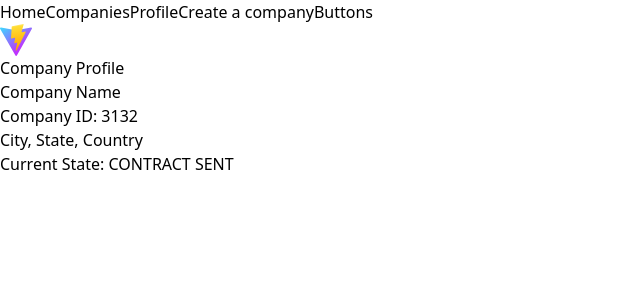
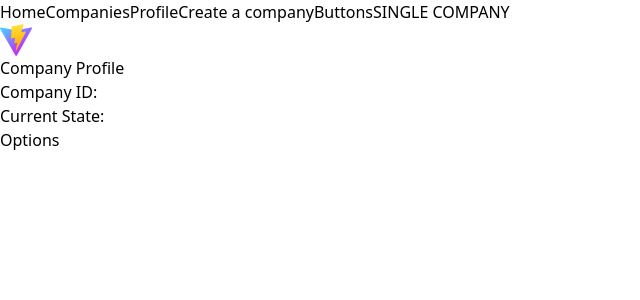
Before and after one commit to martinsalinas0/simple-hubspot-frontend, a React (Vite) app: page /companyProfile in a window 1280 px wide. Shown: the top 300 px of the page, without its empty margins (0-640 px from the left). Built offline with nearby package versions, Linux system fonts and the light colour scheme.

Commit message:
update companycard to include props and dropdown menu

```diff
--- a/src/App.tsx
+++ b/src/App.tsx
@@ -47,6 +47,7 @@ const App: React.FC = () => {
                   Create a company
                 </button>
                 <Link to="/buttons">Buttons</Link>
+                <Link to="/companyProfile">SINGLE COMPANY</Link>
               </div>
             </div>
           </div>
--- a/src/components/common/CompanyCard.tsx
+++ b/src/components/common/CompanyCard.tsx
@@ -1,28 +1,97 @@
-import type React from "react";
-// import { Company } from "../../types/Company";
+import React, { useState, useRef, useEffect } from "react";
 
-const CompanyCard: React.FC = () => {
+interface CompProps {
+  name: string;
+  location: string;
+  _id: string;
+  status: string;
+}
+
+const CompanyCard: React.FC<CompProps> = ({ name, location, _id, status }) => {
+  const [menuOpen, setMenuOpen] = useState(false);
+  const menuRef = useRef<HTMLDivElement>(null);
+
+  useEffect(() => {
+    function handleClickOutside(event: MouseEvent) {
+      if (menuRef.current && !menuRef.current.contains(event.target as Node)) {
+        setMenuOpen(false);
+      }
+    }
+    document.addEventListener("mousedown", handleClickOutside);
+    return () => document.removeEventListener("mousedown", handleClickOutside);
+  }, []);
+
   return (
     <div className="flex w-full justify-center py-11">
-      <div className="rounded-2xl w-auto overflow-hidden bg-white shadow-lg p-6 max-w-md">
-        <div className="flex justify-center mb-4">
+      <div className="rounded-2xl w-full max-w-2xl overflow-visible bg-white shadow-lg p-10 relative">
+        <div className="flex justify-center mb-6">
           <img
-            src="/public/vite.svg"
+            src="/vite.svg"
             alt="company logo"
-            className="w-16 h-16 object-contain"
+            className="w-24 h-24 object-contain"
           />
         </div>
-        <h1 className="text-2xl font-bold mb-4 text-center">Company Profile</h1>
-        <h2 className="text-xl font-semibold mb-2">Company Name</h2>
-        <p className="text-gray-600 mb-2">Company ID: 3132</p>
-        <p className="text-gray-600 mb-4">City, State, Country</p>
-        <div className="border-t pt-4">
-          <h3 className="text-lg font-medium">
-            Current State:{" "}
-            <span className="italic text-gray-600 font-normal">
-              CONTRACT SENT
-            </span>
-          </h3>
+        <h1 className="text-3xl font-bold mb-6 text-center">Company Profile</h1>
+        <h2 className="text-2xl font-semibold mb-3">{name}</h2>
+        <p className="text-gray-600 mb-2 text-lg">Company ID: {_id}</p>
+        <p className="text-gray-600 mb-6 text-lg">{location}</p>
+
+        <div className="border-t pt-6 relative">
+          <div className="flex justify-between items-center">
+            <h3 className="text-xl font-medium">
+              Current State:{" "}
+              <span className="italic text-gray-600 font-normal">{status}</span>
+            </h3>
+            <button
+              className="text-base text-blue-600 underline"
+              onClick={() => setMenuOpen((prev) => !prev)}
+            >
+              Options
+            </button>
+          </div>
+
+          {menuOpen && (
+            <div
+              ref={menuRef}
+              className="absolute right-0 mt-2 w-64 origin-top-right rounded-md bg-white shadow-lg ring-1 ring-black/5 focus:outline-none z-50"
+              role="menu"
+              aria-orientation="vertical"
+              aria-labelledby="menu-button"
+            >
+              <div className="py-1" role="none">
+                <a
+                  href="#"
+                  className="block px-4 py-2 text-sm text-gray-700 hover:bg-gray-100"
+                  role="menuitem"
+                >
+                  Account settings
+                </a>
+                <a
+                  href="#"
+                  className="block px-4 py-2 text-sm text-gray-700 hover:bg-gray-100"
+                  role="menuitem"
+                >
+                  Support
+                </a>
+                <a
+                  href="#"
+                  className="block px-4 py-2 text-sm text-gray-700 hover:bg-gray-100"
+                  role="menuitem"
+                >
+                  License
+                </a>
+                <form method="POST" action="#" role="none">
+                  <button
+                    type="submit"
+                    className="block w-full px-4 py-2 text-left text-sm text-gray-700 hover:bg-gray-100"
+                    role="menuitem"
+                  >
+                    Sign out
+                  </button>
+                </form>
+              </div>
+            </div>
+          )}
         </div>
       </div>
     </div>
--- a/src/routes/CompanyProfile.tsx
+++ b/src/routes/CompanyProfile.tsx
@@ -3,7 +3,7 @@ import CompanyCard from "../components/common/CompanyCard";
 
 const CompanyProfile: React.FC = () => {
   return (
-    <div className="container mx-auto px-4 py-8">
+    <div className="container mx-auto px-4 py-8 overflow-visible">
       <CompanyCard />
     </div>
   );
```
